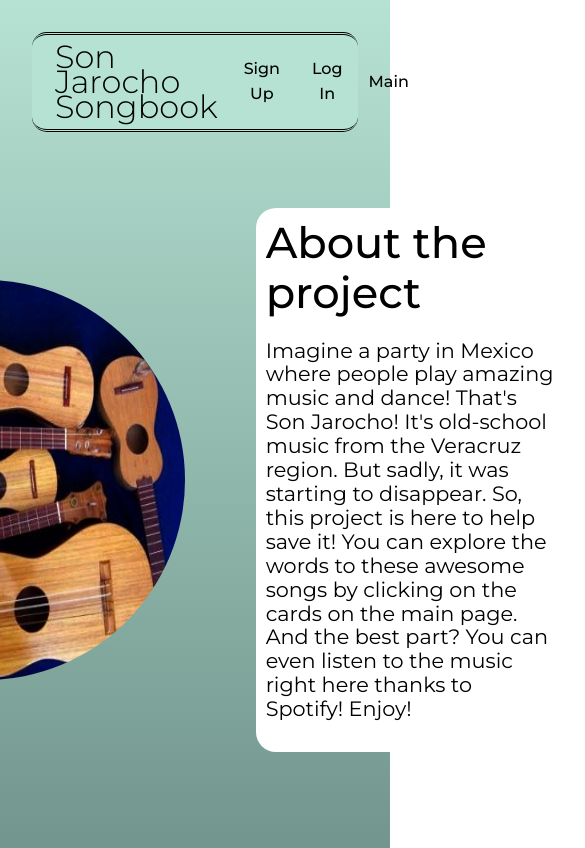
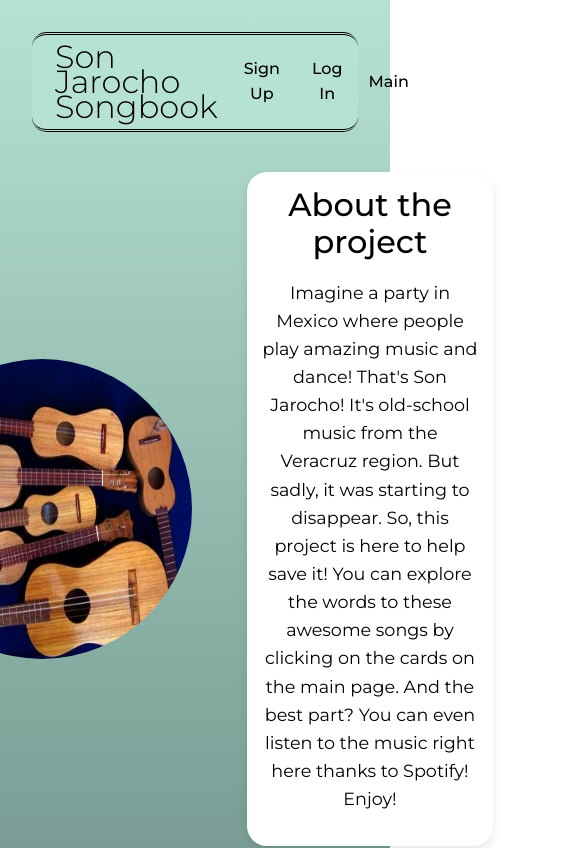
Before and after one commit to ajuarezse/tripleTenFinalProject_React, a React (Vite) app: page /about in a window 390 px wide. Shown: the top 848 px of the page, 585 px wide, since content can reach past the window. Built offline with nearby package versions, Linux system fonts and the light colour scheme.

Commit message:
set for tablet view

```diff
--- a/src/components/About/About.css
+++ b/src/components/About/About.css
@@ -14,6 +14,7 @@
   display: flex;
   flex-direction: row;
   align-items: center;
+  gap: 20px;
 }
 
 .about__description {
@@ -23,17 +24,19 @@
   background-color: white;
   border-radius: 20px;
   padding: 10px;
+  box-shadow: 0 4px 10px rgba(0, 0, 0, 0.1);
 }
 
 .about__title {
-  font-size: 2.7em;
+  font-size: 2.5em;
   font-weight: 500;
   margin: auto;
 }
 
 .about__paragraph {
-  font-size: 1.3em;
+  font-size: 1.2em;
   font-weight: 400;
+  line-height: 1.6;
 }
 
 .about__image {
@@ -42,3 +45,27 @@
   border-radius: 50%;
   padding: 15px;
 }
+
+@media (max-width: 768px) {
+  .about__section {
+    text-align: center;
+  }
+
+  .about__description {
+    margin: 20px;
+    padding: 15px;
+  }
+
+  .about__title {
+    font-size: 2em;
+  }
+
+  .about__paragraph {
+    font-size: 1.1em;
+  }
+
+  .about__image {
+    height: 300px;
+    min-width: 300px;
+  }
+}
```
